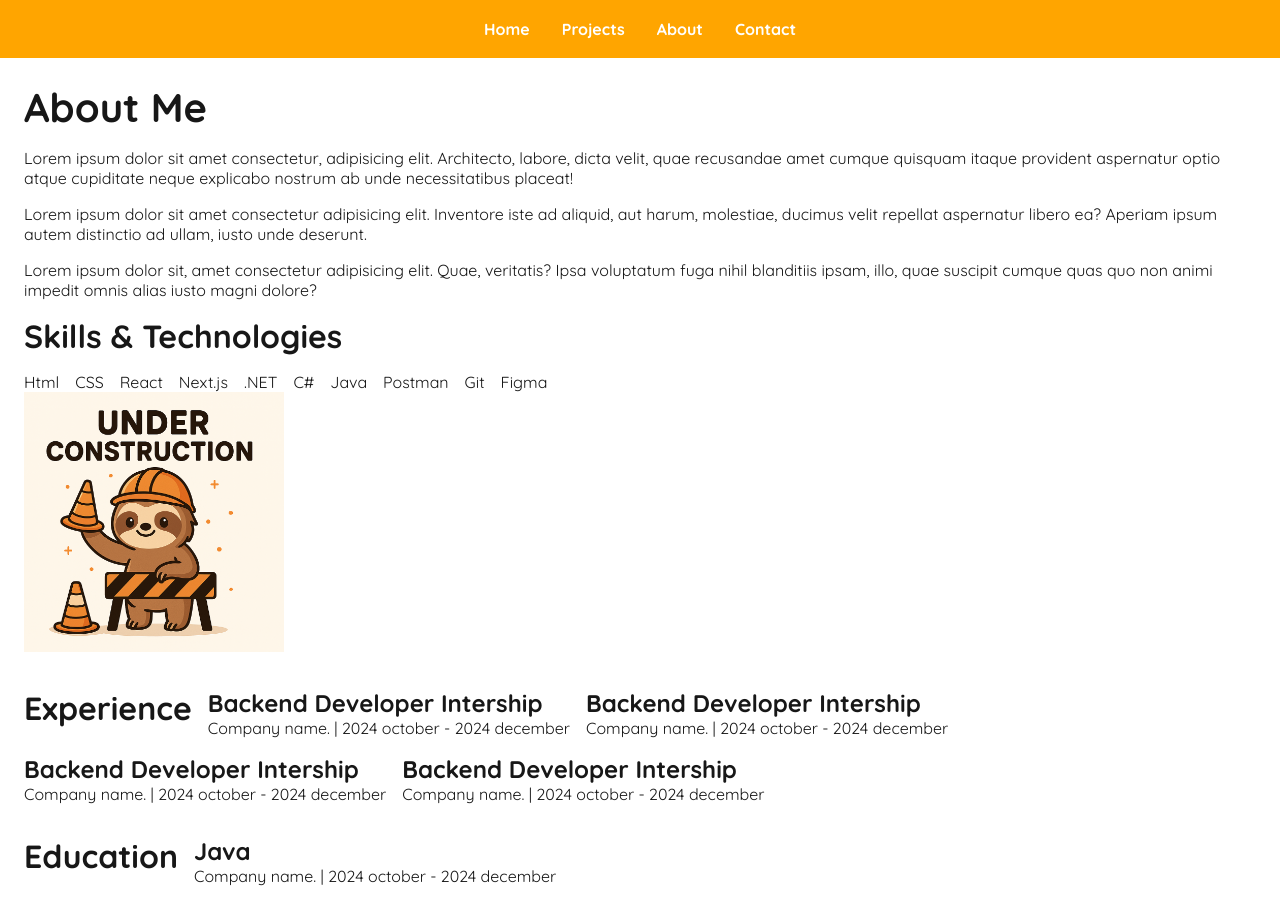
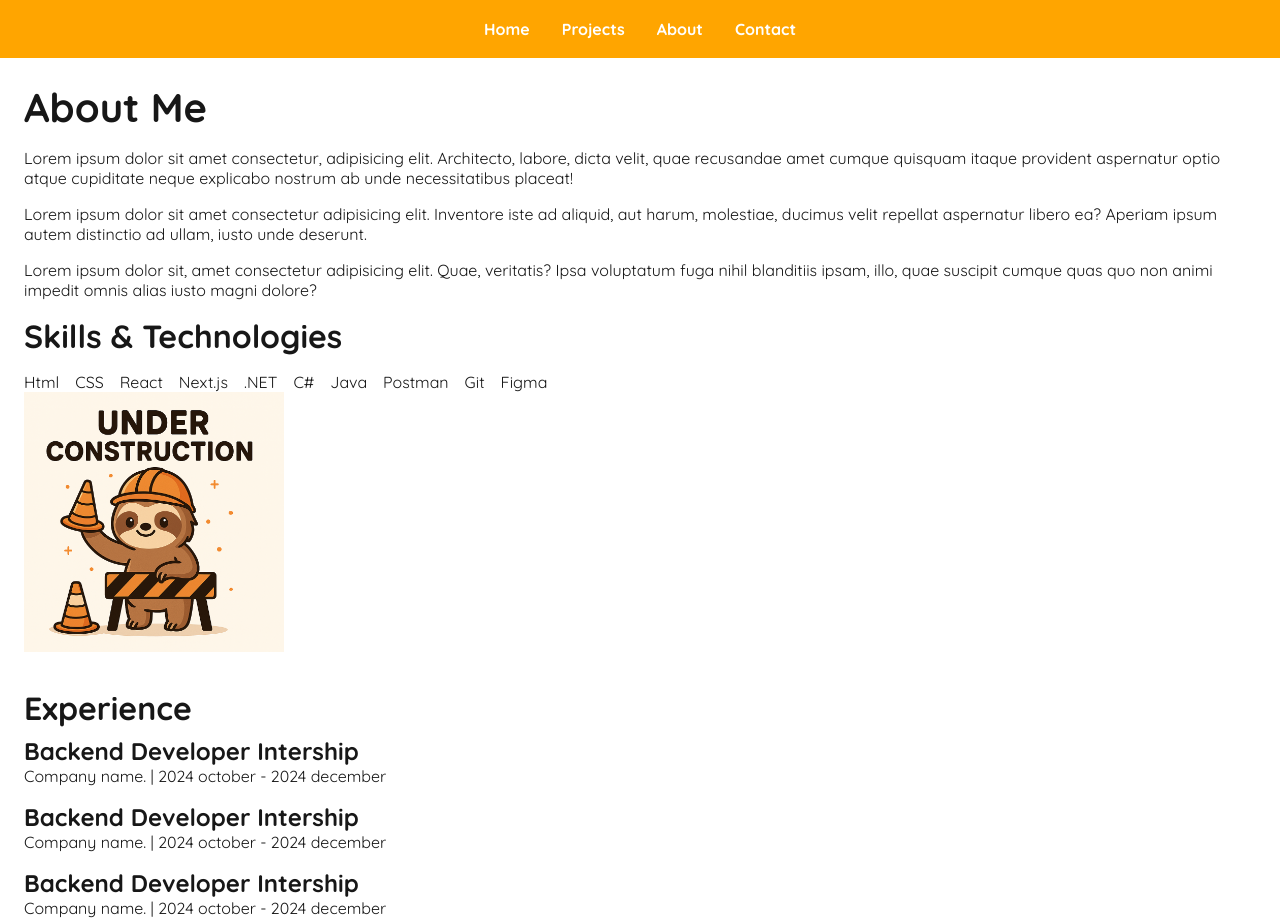
Before and after one commit to SallyResch/portfolio2.0, a Next.js app: page /about in a window 1280 px wide. Shown: the top 922 px of the page. Built offline with nearby package versions, Linux system fonts and the light colour scheme.

Commit message:
added padding between parts in sections

```diff
--- a/app/about/page.jsx
+++ b/app/about/page.jsx
@@ -69,7 +69,7 @@ export default function about() {
       </section>
       <section className={styles.certificationsContainer}>
         <h2>Certifications</h2>
-        <div className={styles.certificationPart}>
+        <div className={styles.certificationsPart}>
           <div>
           <h3>Backend Developer Intership</h3>
           <p>Company name. | 2024 october - 2024 december</p>
--- a/app/about/page.module.css
+++ b/app/about/page.module.css
@@ -15,7 +15,9 @@
 }
 .experienceContainer, .educationContainer, .certificationsContainer{
     display: flex;
-    flex-wrap: wrap;
-    gap: 1rem;
+    flex-direction: column;
     padding-top: 2rem;
 }
+.experiencePart, .educationPart, .certificationsPart{
+    padding: 8px 0 8px 0;
+}
```
